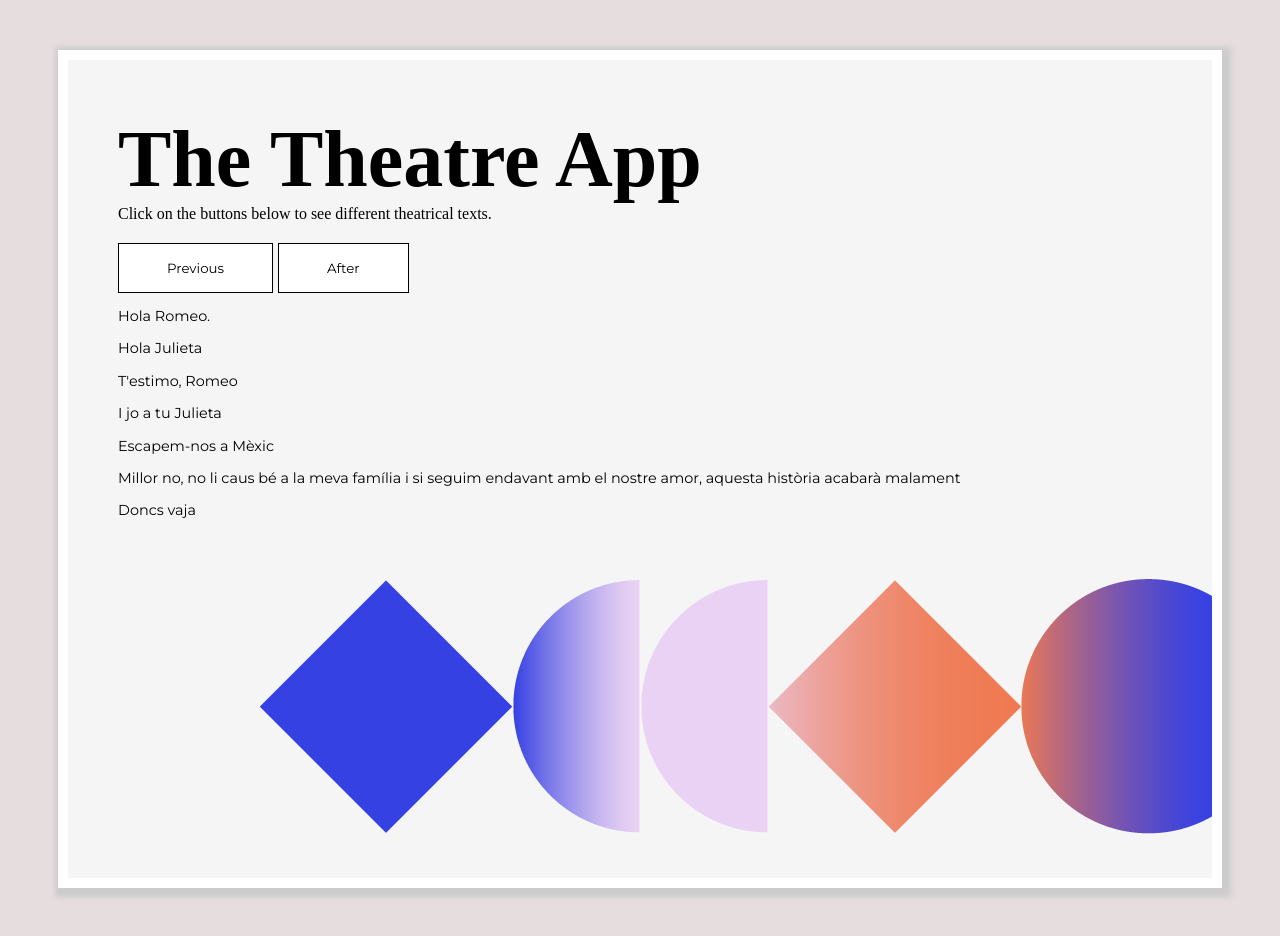
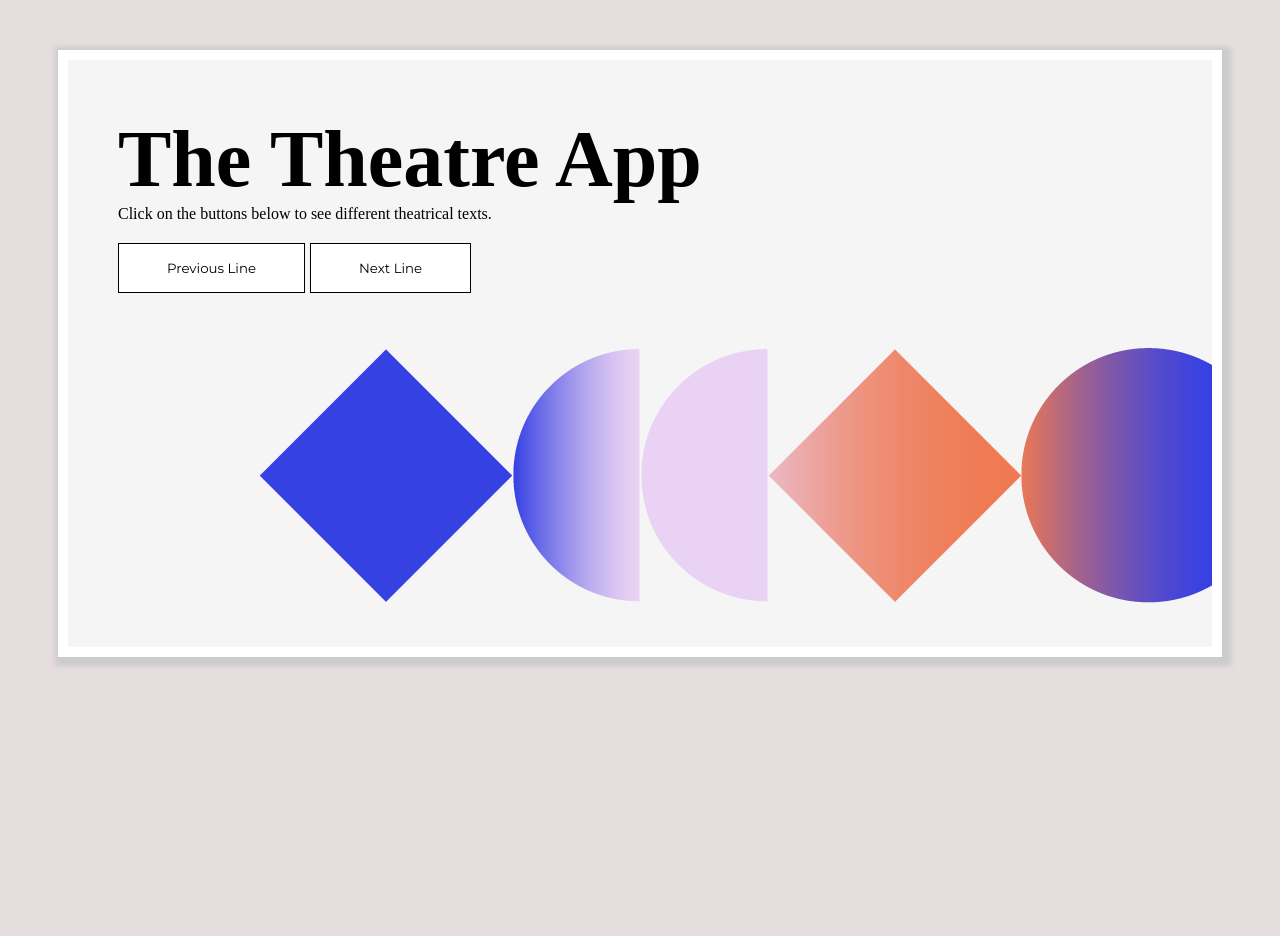
Before and after one commit to xxivetteexx/IT_ACADEMY_SP7, a React app: page / in a window 1280 px wide. After the commit the page ends 800 px from the top, so only its background shows below. Built offline with nearby package versions, Linux system fonts and the light colour scheme; data requests are answered from the project's data file; a web font is replaced by a local one.

Commit message:
onClick changes

```diff
--- a/src/App.js
+++ b/src/App.js
@@ -1,15 +1,51 @@
-import React from "react"
-import TextListData from "./components/TextList";
+import React, {useState, useEffect} from "react"
+import axios from "axios";
 
 function App () {
+    const [list, setList] = useState([]);
+    const [index, setIndex] = useState(0);
+    const [currentText, setCurrentText] = useState("");
 
-    // function increment() {
-    //     setCount(prevCount => prevCount + 1)
-    // }
+    //Fetching local data (API)
+    useEffect(() => {
+        axios
+            .get('http://localhost:3000/dataText')
+            .then(response => {
+                console.log(response.data)
+                setList(response.data)
 
-    // function decrement() {
-    //     setCount(prevCount => prevCount - 1)
-    // }
+            })
+            .catch((error) => {
+                console.log(error);
+                alert("New Error")
+            });
+    }, []);
+
+    // HANDLE PREVIOUS
+    const handlePrev = ()=> {
+        if(index <= 0) {
+
+        }else {
+            setIndex(index - 1);
+            setCurrentText(list[index].text)
+        }
+    };
+
+    // HANDLE NEXT
+    const handleNext= () => {
+        if(index >= list.length){
+
+        }else {
+            setIndex(index + 1);
+            setCurrentText(list[index].text)
+        }
+    };
+
+
+
+    //const listItems = list.map((e) =>
+    //    <Linia key={e.id} text={e.text} />
+    //);
 
     return (
         <div className="App">
@@ -17,15 +53,17 @@ function App () {
                 <h1 className="App-title">The Theatre App</h1>
                 <h4 className="App-subtitle">Click on the buttons below to see different theatrical texts.</h4>
                 <div className="buttons">
-                    <button className="btn">Previous</button>
-                    <button className="btn">After</button>
-                    {/* <button onClick={decrement} className="btn">Previous</button> */}
-                    {/* <button onClick={increment} className="btn">After</button> */}
+                    <button className="btn" onClick={() => handlePrev()}>Previous Line</button>
+                    <button className="btn" onClick={() => handleNext()}>Next Line  </button>
                 </div>
+
             </header>
+
             <div className="App-section1">
-                <TextListData />
+                {/* Index: {index} <br/> */}
+                {currentText}
             </div>
+
             <div className="App-section2">
                 <img className="App-img" src="/img/forms.png"  alt="logo" />
             </div>
--- a/src/components/TextList.js
+++ /dev/null
@@ -1,33 +0,0 @@
-import React, {useState, useEffect} from "react"
-import axios from "axios";
-
-function TextList(){
-    // useState hook
-    const [list, setList] = useState([]);
-
-    // useEffect hook
-    useEffect(() => {
-        axios
-            .get('http://localhost:3000/dataText')
-            .then(response => {
-                // console.log(response.data)
-                setList(response.data)
-            })
-            .catch((error) => {
-                console.log(error);
-            });
-    }, []);
-
-    {/* .map is an array */}
-    const renderedList = list.map((name)=> {
-            return <p key={name.id}>{name.text}</p>
-    })
-
-
-    return(
-        <div className="list">
-            {renderedList}
-        </div>
-    )
-}
-export default TextList
--- a/src/db/db.json
+++ /dev/null
@@ -1,38 +0,0 @@
-{
-"dataText":[
-            {
-                "id":1,
-                "text":"Hola Romeo."
-            },
-
-            {
-                "id":2,
-                "text":"Hola Julieta"
-            },
-
-            {
-                "id":3,
-                "text":"T'estimo, Romeo"
-            },
-
-            {
-                "id":4,
-                "text":"I jo a tu Julieta"
-            },
-
-            {
-                "id":5,
-                "text":"Escapem-nos a Mèxic"
-            },
-
-            {
-                "id":6,
-                "text":"Millor no, no li caus bé a la meva família i si seguim endavant amb el nostre amor, aquesta història acabarà malament"
-            },
-
-            {
-                "id":7,
-                "text":"Doncs vaja"
-            }
-            ]
-}
--- a/src/styles.css
+++ b/src/styles.css
@@ -80,6 +80,7 @@ html{
     font-family: 'Montserrat', sans-serif;
     font-weight: 400;
     font-size: 0.9rem;
+    margin-top: 10px;
 }
 
 /* Image */
```
Also changed, not shown: src/components/Linia.js (deleted, +0 -9 lines).
